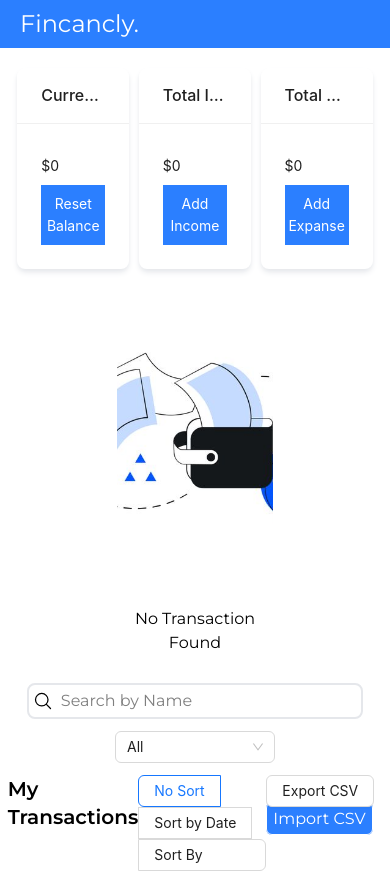
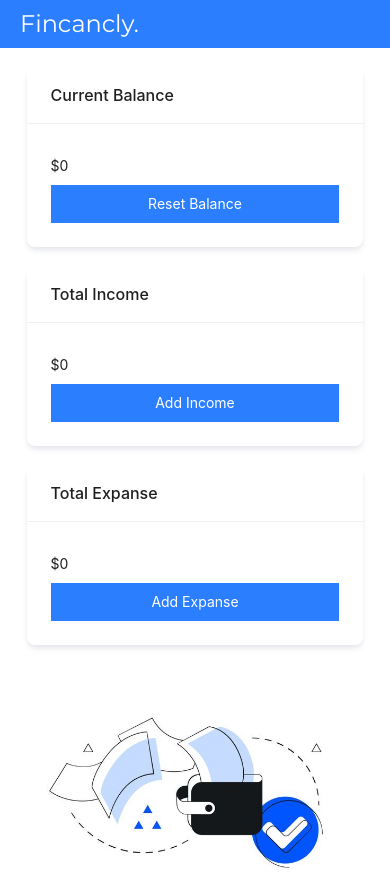
Before and after one commit to aanshu-kumar/personal-finance, a React (Vite) app: page /dashboard in a window 390 px wide. Shown: the top 873 px of the page. Built offline with nearby package versions, Linux system fonts and the light colour scheme; no server answers.

Commit message:
added responsive design

```diff
--- a/src/components/Cards.jsx
+++ b/src/components/Cards.jsx
@@ -1,5 +1,5 @@
 /* eslint-disable react/prop-types */
-import { Card, Row } from "antd";
+import { Card } from "antd";
 import "./Cards.css";
 const Cards = ({
   income,
@@ -7,20 +7,21 @@ const Cards = ({
   balance,
   setIsExpanseVisible,
   setIsIncomeVisible,
+  clearBalance
 }) => {
   return (
     <div>
-      <Row className="flex flex-row justify-evenly w-[96%] mx-auto mt-5">
+      <div className="flex flex-wrap flex-col lg:flex-row gap-5 items-center lg:justify-evenly w-[96%] mx-auto mt-5">
         <Card
-          className="w-[30%] shadow-md shadow-gray-200"
+          className="w-[90%] lg:w-[30%] shadow-md shadow-gray-200"
           title={"Current Balance"}>
           <p className="py-2">${balance}</p>
-          <button className=" bg-blue-500 py-2 hover:bg-blue-400 w-full text-white cursor-pointer">
+          <button onClick={clearBalance} className=" bg-blue-500 py-2 hover:bg-blue-400 w-full text-white cursor-pointer">
             Reset Balance
           </button>
         </Card>
         <Card
-          className="w-[30%] shadow-md shadow-gray-200"
+          className="w-[90%] lg:w-[30%] shadow-md shadow-gray-200"
           title={"Total Income"}>
           <p className="py-2">${income}</p>
           <button
@@ -30,7 +31,7 @@ const Cards = ({
           </button>
         </Card>
         <Card
-          className="w-[30%] shadow-md shadow-gray-200"
+          className="w-[90%] lg:w-[30%] shadow-md shadow-gray-200"
           title={"Total Expanse"}>
           <p className="py-2">${expanse}</p>
           <button
@@ -39,7 +40,7 @@ const Cards = ({
             Add Expanse
           </button>
         </Card>
-      </Row>
+      </div>
     </div>
   );
 };
--- a/src/components/Chart.jsx
+++ b/src/components/Chart.jsx
@@ -50,8 +50,8 @@ const Chart = ({ sortedTransition }) => {
   };
 
   return (
-    <div className="w-[95%] mx-auto my-10 flex gap-10">
-      <div className="w-2/3 rounded-lg p-2 shadow-md shadow-gray-300">
+    <div className="w-[95%] mx-auto my-10 flex md:flex-col lg:flex-row gap-10">
+      <div className="w-full lg:w-2/3 hidden  md:flex  flex-col justify-center items-center rounded-lg p-2 shadow-md shadow-gray-300">
         <h2 className="my-1 font-bold">Your Analytics</h2>
         <Line
           {...config}
@@ -60,7 +60,7 @@ const Chart = ({ sortedTransition }) => {
           }}
         />
       </div>
-      <div className="w-1/3 rounded-lg p-2 shadow-md shadow-gray-300">
+      <div className="w-full lg:w-1/3 hidden md:flex flex-col  justify-center items-center rounded-lg p-2 shadow-md shadow-gray-300">
         <h2 className="my-1 font-bold">Your Spends</h2>
         {spendingData.length === 0 ? (
           <p className="text-blue-300 font-bold text-5xl py-5">
--- a/src/components/NoTransition.jsx
+++ b/src/components/NoTransition.jsx
@@ -1,8 +1,8 @@
 import payment from "../assets/paymentImg.jpeg"
 const NoTransition = () => {
   return (
-    <div className="w-[40%] mx-auto flex flex-col justify-center item-center">
-    <img className="h-[40vh] object-cover" src={payment}></img>
+    <div className="lg:w-[40%] mx-auto flex flex-col justify-center item-center">
+    <img className="lg:h-[40vh] object-cover" src={payment}></img>
     <p className="text-center">No Transaction Found</p>
     </div>
   )
--- a/src/components/TransactionTable.jsx
+++ b/src/components/TransactionTable.jsx
@@ -120,8 +120,8 @@ const TransactionTable = ({ transaction,fetchTransition,addTransaction }) => {
   }
   return (
     <>
-      <div className="w-[98%] flex flex-row flex-wrap gap-1 justify-center items-center mx-auto my-5 ">
-      <div className="w-[88%] py-1 my-2 border-2 border-gray-200 rounded-lg px-1 flex gap-2 items-center">
+      <div className="w-full lg:w-[98%] flex flex-row flex-wrap gap-1 justify-center items-center mx-auto my-5 ">
+      <div className="w-[70%] lg:w-[88%] py-1 my-2 border-2 border-gray-200 rounded-lg px-1 flex gap-2 items-center">
       <svg xmlns="http://www.w3.org/2000/svg" fill="none" viewBox="0 0 24 24" strokeWidth="1.5" stroke="currentColor" className="size-5">
   <path strokeLinecap="round" strokeLinejoin="round" d="m21 21-5.197-5.197m0 0A7.5 7.5 0 1 0 5.196 5.196a7.5 7.5 0 0 0 10.607 10.607Z" />
 </svg>
@@ -131,7 +131,7 @@ const TransactionTable = ({ transaction,fetchTransition,addTransaction }) => {
           placeholder="Search by Name"
           onChange={(e) => setSearch(e.target.value)}></input></div>
         <Select
-          className="w-40 py-1"
+          className="w-20 lg:w-40 py-1 texte-xs"
           onChange={(value) => setTypeFilter(value)}
           placeholder="Filter"
           value={typeFilter}>
@@ -139,9 +139,10 @@ const TransactionTable = ({ transaction,fetchTransition,addTransaction }) => {
           <Option value="Income">Income</Option>
           <Option value="Expanse">Expanse</Option>
         </Select>
-        <div className="w-[98%] flex justify-between my-2">
+        <div className="w-[98%] flex flex-wrap md:flex-row flex-col items-center gap-4 justify-between my-2">
         <p className="text-xl font-semibold">My Transactions</p>
         <Radio.Group
+        className=""
         onChange={(e)=>setSortKey(e.target.value)}
         value={sortKey}
         >
--- a/src/index.css
+++ b/src/index.css
@@ -8,6 +8,9 @@
 
 *:focus {
   outline: none;
+}
+body{
+  max-width: 2000px;
 }
 
 /* HTML: <div class="loader"></div> */
--- a/src/pages/Dashboard.jsx
+++ b/src/pages/Dashboard.jsx
@@ -10,6 +10,7 @@ import { addDoc, collection, getDocs, query } from "firebase/firestore";
 import { toast } from "react-toastify";
 import TransactionTable from "../components/TransactionTable";
 import Chart from "../components/Chart";
+import { deleteDoc, doc } from "firebase/firestore";
 import NoTransition from "../components/NoTransition";
 const Dashboard = () => {
   const [user] = useAuthState(auth);
@@ -56,22 +57,22 @@ const Dashboard = () => {
       name: value.Name,
     };
     // console.log(value.Date)
-    addTransaction(newTransaction,false);
+    addTransaction(newTransaction, false);
   };
-  async function addTransaction(newtransaction,many) {
+  async function addTransaction(newtransaction, many) {
     try {
       const docRef = await addDoc(
         collection(db, `user/${user.uid}/transactions`),
         newtransaction
       );
       console.log("Document written with ID: ", docRef.id);
-      if(!many)toast.success("transaction Added!");
+      if (!many) toast.success("transaction Added!");
       let newArray = transaction;
       newArray.push(newtransaction);
       setTransaction(newArray);
       calculateSum();
     } catch (e) {
-      if(!many)console.log("Error while adding document:", e.message);
+      if (!many) console.log("Error while adding document:", e.message);
     }
   }
 
@@ -89,15 +90,40 @@ const Dashboard = () => {
     setIncome(Income);
     setExpanse(Expanse);
   }
-  const sortedTransition = transaction.sort((a,b)=>{
+  const sortedTransition = transaction.sort((a, b) => {
     return new Date(a.date) - new Date(b.date);
-  })
+  });
+
+  // ...
+
+  function clearBalance() {
+    if (user) {
+      const q = query(collection(db, `user/${user.uid}/transactions`));
+      getDocs(q).then((querySnapshot) => {
+        querySnapshot.forEach((document) => {
+          deleteDoc(doc(db, `user/${user.uid}/transactions`, document.id))
+            .then(() => {
+              console.log("Document successfully deleted!");
+            })
+            .catch((error) => {
+              console.error("Error removing document: ", error);
+            });
+        });
+        setTransaction([]);
+        setIncome(0);
+        setExpanse(0);
+        setBalance(0);
+        toast.success("All transactions cleared!");
+      });
+    }
+  }
+
+  // ...
 
   return (
     <>
       {loading ? (
         <div className=" w-full mt-40 flex justify-center items-center h-[60vh] gap-4">
-
           <div className="loader"></div>
           <p>Loading your Data...</p>
         </div>
@@ -109,6 +135,7 @@ const Dashboard = () => {
             balance={balance}
             setIsExpanseVisible={setIsExpanseVisible}
             setIsIncomeVisible={setIsIncomeVisible}
+            clearBalance={clearBalance}
           />
           <AddIncome
             isIncomeVisible={isIncomeVisible}
@@ -120,8 +147,16 @@ const Dashboard = () => {
             setIsExpanseVisible={setIsExpanseVisible}
             onFinish={onFinish}
           />
-          {transaction.length==0 ?<NoTransition/> :<Chart sortedTransition={sortedTransition}></Chart>}
-          <TransactionTable transaction={transaction} fetchTransition={fetchTransition} addTransaction={addTransaction}/>
+          {transaction.length == 0 ? (
+            <NoTransition />
+          ) : (
+            <Chart sortedTransition={sortedTransition}></Chart>
+          )}
+          <TransactionTable
+            transaction={transaction}
+            fetchTransition={fetchTransition}
+            addTransaction={addTransaction}
+          />
         </div>
       )}
     </>
--- a/src/pages/Login.jsx
+++ b/src/pages/Login.jsx
@@ -108,7 +108,7 @@ const Login = () => {
           signupWithGmail={signupWithGmail}
         />
       ) : (
-        <div className="p-5 w-1/3 border-2 border-gray-100 rounded-lg shadow-sm shadow-gray-300">
+        <div className="p-5 w-full md:w-1/2 lg:w-1/3 border-2 border-gray-100 rounded-lg shadow-sm shadow-gray-300">
           <p className=" text-center my-4 text-xl font-semibold">
             SignUp on <span className="text-blue-500">Financly.</span>
           </p>
@@ -199,7 +199,7 @@ function UserLoginComponent({ setUserLogin, signupWithGmail }) {
   }
 
   return (
-    <div className="p-5 w-1/3 border-2 border-gray-100 rounded-lg shadow-sm shadow-gray-300">
+    <div className="p-5 w-full md:w-2/3 lg:w-1/3 border-2 border-gray-100 rounded-lg shadow-sm shadow-gray-300">
       <p className=" text-center my-4 text-xl font-semibold">
         Login to <span className="text-blue-500">Financly.</span>
       </p>
```
